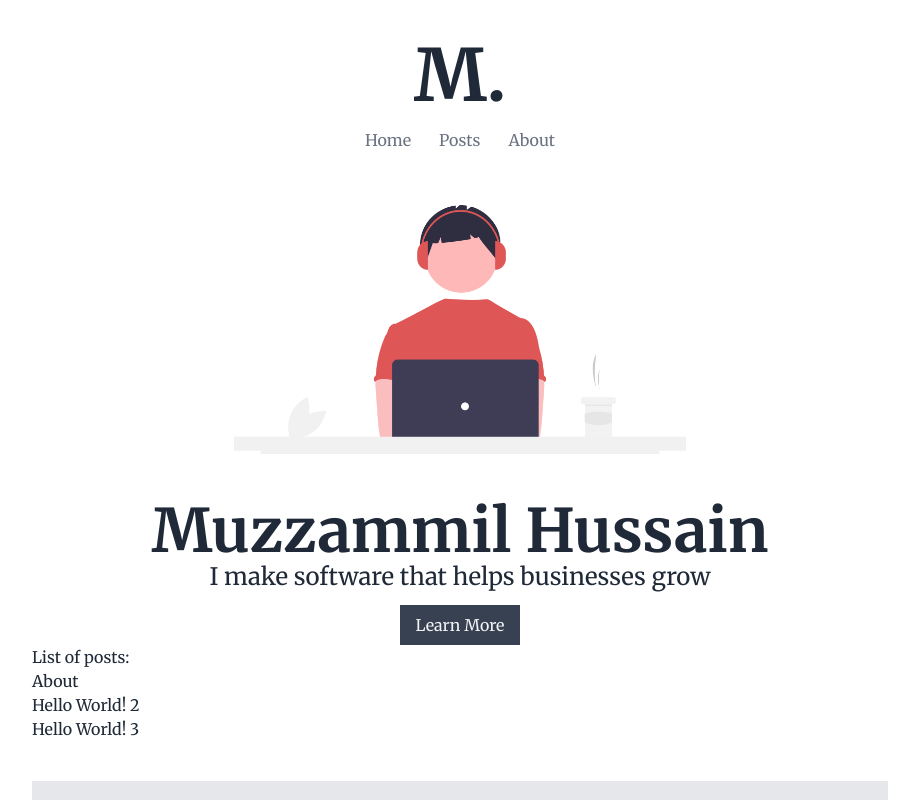
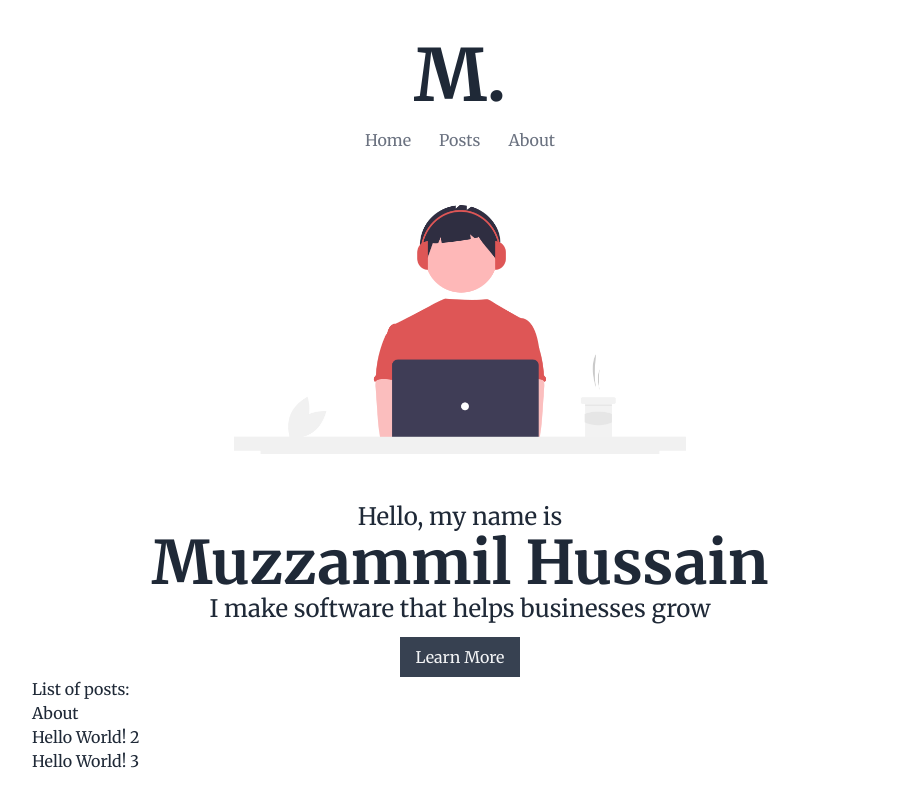
Before and after one commit to muzzammilh/portfolio-and-blog, a Next.js app: page / in a window 1280 px wide. Shown: the top 800 px of the page, without its empty margins (180-1099 px from the left). Built offline with nearby package versions, Linux system fonts and the light colour scheme.

Commit message:
Added intro pretext to hero

```diff
--- a/components/hero.js
+++ b/components/hero.js
@@ -8,6 +8,9 @@ export default function Hero() {
     <>
       <div className="max-w-xl mx-auto">
         <Image src={heroImage} alt="Muzzammil Hussain" />
+      </div>
+      <div className="text-center text-1xl sm:text-2xl">
+        Hello, my name is
       </div>
       <div className="text-center font-bold text-4xl sm:text-6xl">
         Muzzammil Hussain
```
